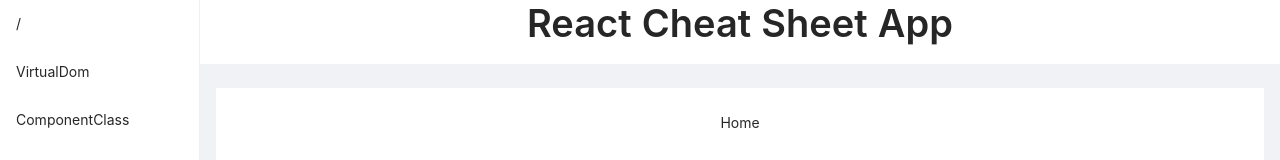
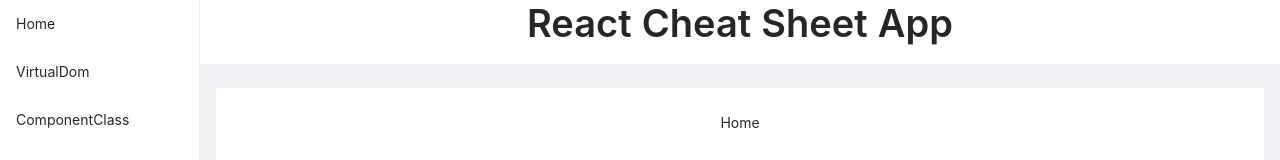
Before and after one commit to vitalyabedik/react-cheatsheet, a React (Create React App) app: page / in a window 1280 px wide. Shown: the top 160 px of the page. Built offline with nearby package versions, Linux system fonts and the light colour scheme.

Commit message:
refactoring get menuItems

```diff
--- a/src/app/AppRouter.js
+++ b/src/app/AppRouter.js
@@ -11,7 +11,11 @@
                 <Route path='/' element={<AppLayout />}>
                     <Route index element={<Home />} />
                     {routes.map((route) => (
-                        <Route path={route.path} element={<route.element />} />
+                        <Route
+                            key={route.path}
+                            path={route.path}
+                            element={<route.element />}
+                        />
                     ))}
                     <Route path='*' element={<NotFound404 />} />
                 </Route>
--- a/src/components/layout/header/AppHeader.jsx
+++ b/src/components/layout/header/AppHeader.jsx
@@ -4,79 +4,19 @@
 import './AppHeader.scss';
 import { Menu } from 'antd';
 import { routes } from '../../../router/routes';
+import { delLastPropAndEditFirstProp } from '../../../utils/delLastPropAndEditFirstProp/delLastPropAndEditFirstProp';
 
 const AppHeader = () => {
     const [current, setCurrent] = useState('');
 
-    // const menuItems = [
-    //     { label: <Link to='/'>Home</Link>, key: 'Home' },
-    //     { label: <Link to='VirtualDom'>VirtualDom</Link>, key: 'VirtualDom' },
-    //     {
-    //         label: 'Component',
-    //         children: [
-    //             {
-    //                 label: <Link to='ComponentClass'>Class</Link>,
-    //                 key: 'ComponentClass',
-    //             },
-    //             {
-    //                 label: <Link to='ComponentFunction'>Functional</Link>,
-    //                 key: 'ComponentFunction',
-    //             },
-    //         ],
-    //     },
-    //     {
-    //         label: 'Props',
-    //         children: [
-    //             {
-    //                 label: <Link to='PropsClass'>Class</Link>,
-    //                 key: 'PropsClass',
-    //             },
-    //             {
-    //                 label: <Link to='PropsFunction'>Functional</Link>,
-    //                 key: 'PropsFunction',
-    //             },
-    //         ],
-    //     },
-    //     {
-    //         label: 'State',
-    //         children: [
-    //             {
-    //                 label: <Link to='StateClass'>Class</Link>,
-    //                 key: 'StateClass',
-    //             },
-    //             {
-    //                 label: <Link to='StateFunction'>Functional</Link>,
-    //                 key: 'StateFunction',
-    //             },
-    //         ],
-    //     },
-    //     { label: <Link to='Lifecycle'>Lifecycle</Link>, key: 'Lifecycle' },
-    //     { label: <Link to='Events'>Events</Link>, key: 'Events' },
-    //     { label: <Link to='Key'>Key</Link>, key: 'Key' },
-    //     { label: <Link to='Refs'>Refs</Link>, key: 'Refs' },
-    //     { label: <Link to='Fragment'>Fragment</Link>, key: 'Fragment' },
-    //     {
-    //         label: 'Memo',
-    //         children: [
-    //             {
-    //                 label: <Link to='ReactMemo'>ReactMemo</Link>,
-    //                 key: 'ReactMemo',
-    //             },
-    //             { label: <Link to='UseMemo'>useMemo</Link>, key: 'UseMemo' },
-    //         ],
-    //     },
-    //     { label: <Link to='UseEffect'>useEffect</Link>, key: 'UseEffect' },
-    //     { label: <Link to='UseContext'>useContext</Link>, key: 'UseContext' },
-    //     { label: <Link to='Form'>Form</Link>, key: 'Form' },
-    //     { label: <Link to='Routing'>Routing</Link>, key: 'Routing' },
-    //     {
-    //         label: <Link to='AsyncRequest'>AsyncRequest</Link>,
-    //         key: 'AsyncRequest',
-    //     },
-    // ];
+    const menuArray = delLastPropAndEditFirstProp(routes, 'Home', 0);
 
-    const menuItems = routes.slice(0, routes.length - 1).map((item) => ({
-        label: <Link to={item.path}>{item.path}</Link>,
+    const menuItems = menuArray.map((item) => ({
+        label: (
+            <Link key={item.menu} to={item.path}>
+                {item.menu}
+            </Link>
+        ),
     }));
 
     const onClick = (e) => {
--- /dev/null
+++ b/src/utils/delLastPropAndEditFirstProp/delLastPropAndEditFirstProp.js
@@ -0,0 +1,6 @@
+export const delLastPropAndEditFirstProp = (array, newEl, index) => {
+    const newArr = array.slice(0, array.length - 1);
+    newArr.map((item) => (item.menu = item.path));
+    newArr[index].menu = newEl;
+    return newArr;
+};
```
